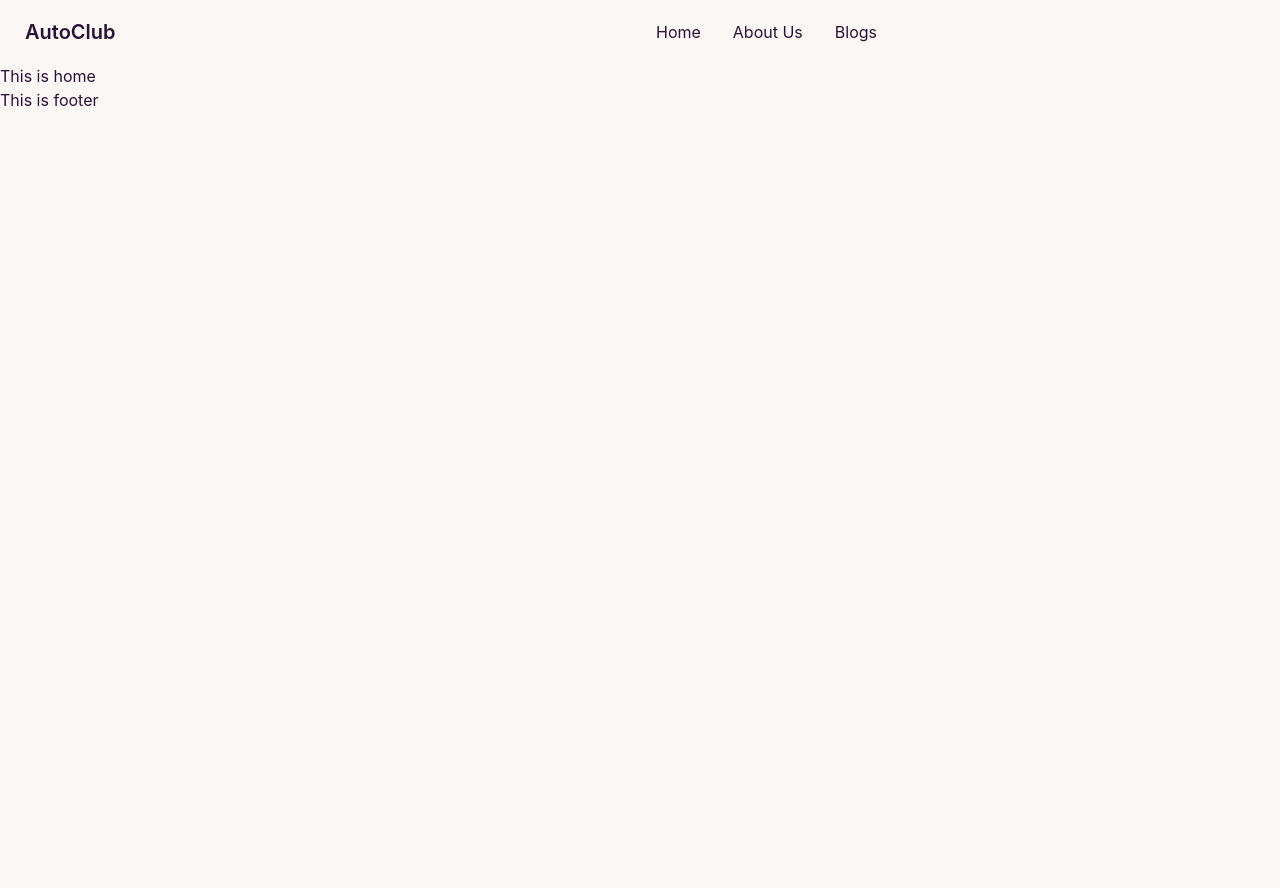
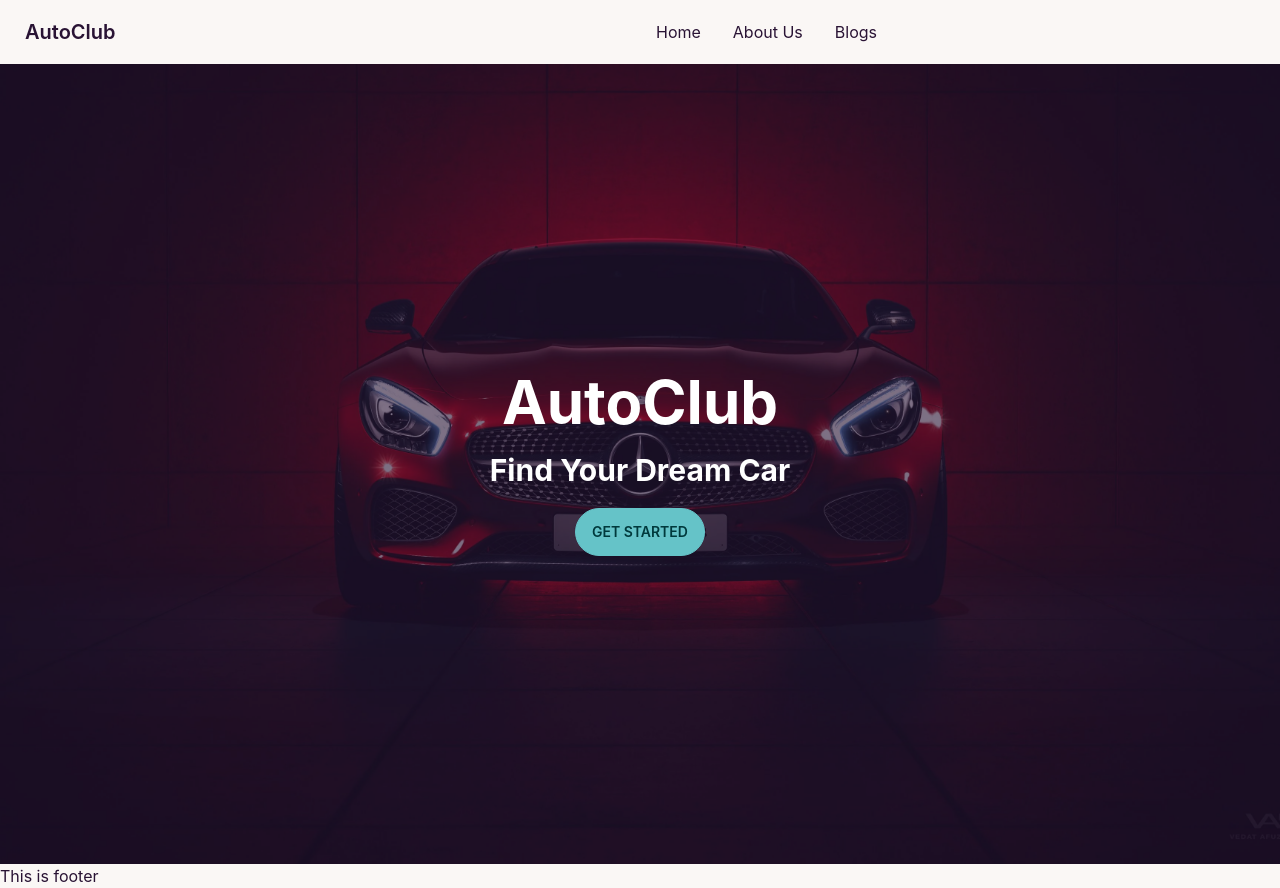
Before and after one commit to syedfarhanreza/auto-club-client, a React (Create React App) app: page / in a window 1280 px wide. Before the commit the page ends 800 px from the top, so only its background shows below. Built offline with nearby package versions, Linux system fonts and the light colour scheme.

Commit message:
home page banner added

```diff
--- a/src/Pages/Home/Banner/Banner.js
+++ b/src/Pages/Home/Banner/Banner.js
@@ -1,9 +1,16 @@
 import React from 'react';
-
+import banner from '../../../assets/banner/banner.jpg'
 const Banner = () => {
     return (
-        <div>
-
+        <div className="hero min-h-screen" style={{ backgroundImage: `url(${banner})` }}>
+            <div className="hero-overlay bg-opacity-60"></div>
+            <div className="hero-content text-center text-neutral-content">
+                <div className="max-w-md">
+                    <h1 className="mb-5 text-6xl text-white font-bold">AutoClub</h1>
+                    <p className="mb-5 text-3xl  text-white font-bold">Find Your Dream Car</p>
+                    <button className="btn btn-primary">Get Started</button>
+                </div>
+            </div>
         </div>
     );
 };
--- a/src/Pages/Home/Home/Home.js
+++ b/src/Pages/Home/Home/Home.js
@@ -1,9 +1,10 @@
 import React from 'react';
+import Banner from '../Banner/Banner';
 
 const Home = () => {
     return (
         <div>
-            <h2>This is home</h2>
+            <Banner></Banner>
         </div>
     );
 };
```
